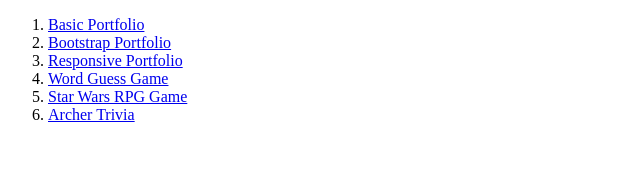
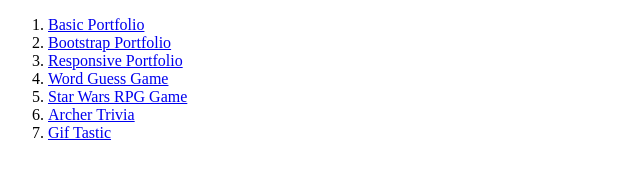
Before and after one commit to NiRuaG/niruag.github.io, a plain HTML site: page index.html in a window 1280 px wide. Shown: the full height of the page, 0-640 px from the left. Drawn offline with Linux system fonts and the light colour scheme.

Commit message:
update to add giphy api project

```diff
--- a/index.html
+++ b/index.html
@@ -28,6 +28,9 @@
     <li>
       <a href="/TriviaGame/">Archer Trivia</a>
     </li>
+    <li>
+      <a href="/GiphyAPI/">Gif Tastic</a>
+    </li>
   </ol>
 </body>
 
```
